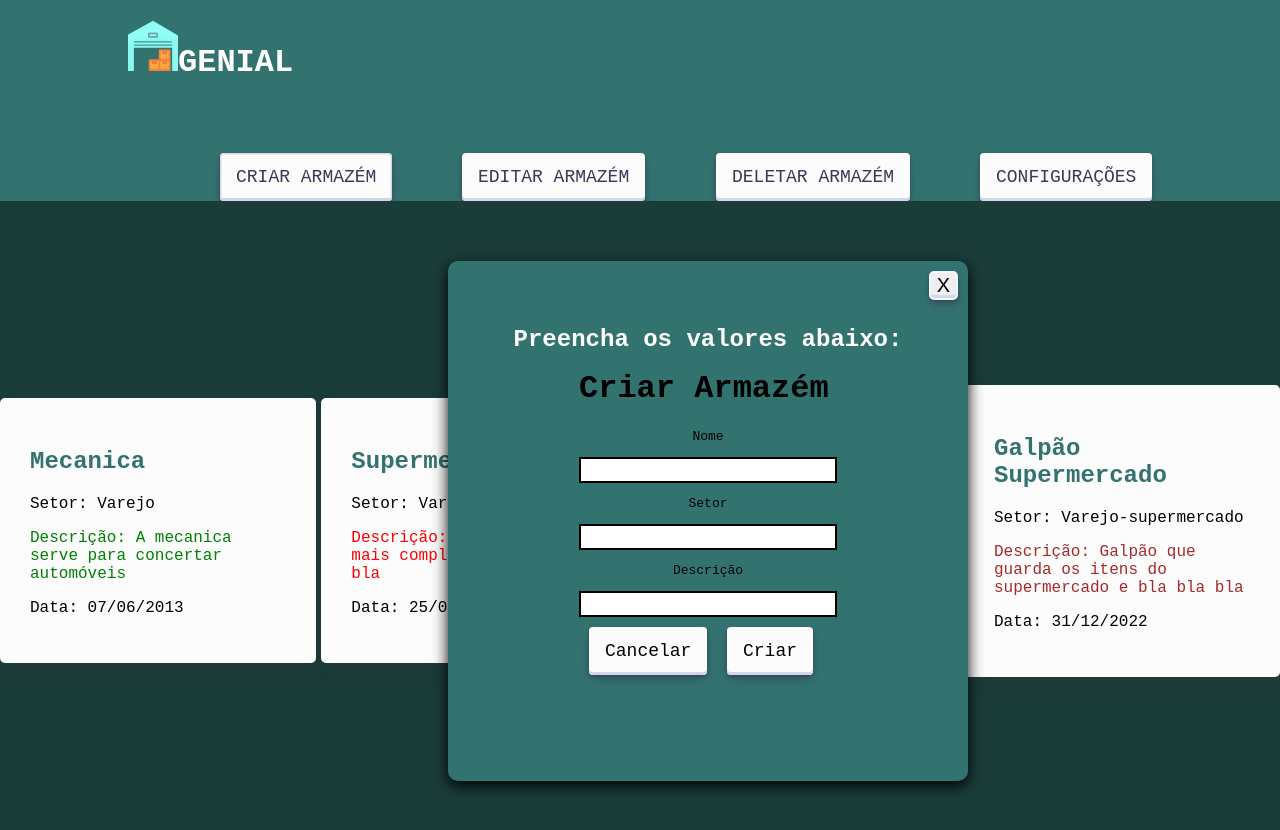
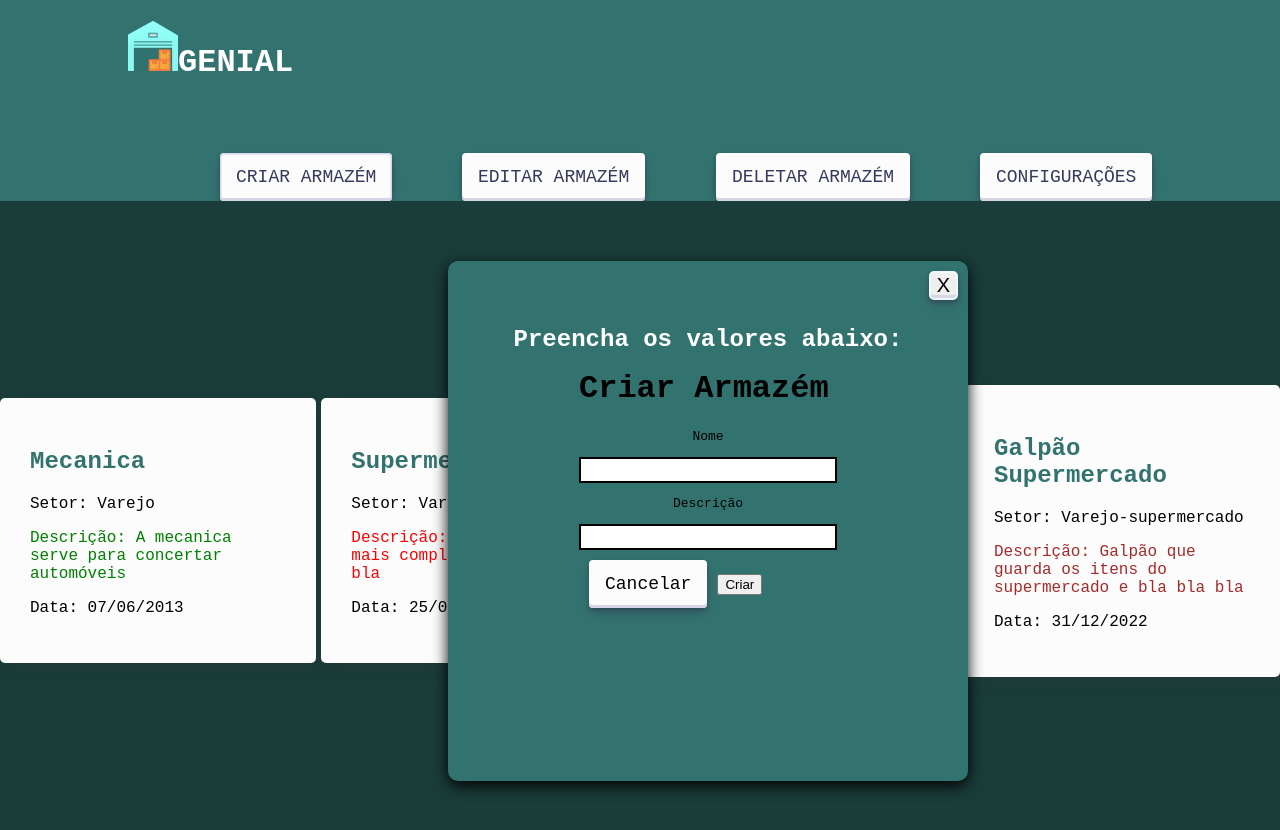
Before and after one commit to RicardoJun10r/GENIAL, a React (Create React App) app: page /home in a window 1280 px wide. Both pictures are taken after a click on the button "CRIAR ARMAZÉM". Shown: the top 830 px of the page. Built offline with nearby package versions, Linux system fonts and the light colour scheme.

Commit message:
criar armazem

```diff
--- a/src/components/Formularios/Criar/CriarArmazem.js
+++ b/src/components/Formularios/Criar/CriarArmazem.js
@@ -3,15 +3,18 @@ import '../FormStyle.css';
 import Button from "../../Button/Button";
 import { createStorage } from "../../../services/api";
 
-const CriarArmazem = ({ setModal }) => {
+const CriarArmazem = ({ setModal, setStorage }) => {
 
     const nome_armazem = useRef();
-    const setor_armazem = useRef();
     const descricao_armazem = useRef();
-    const data_armazem = useRef();
 
     const onSubmit = (e) => {
         e.preventDefault();
+    }
+
+    const criarArmazem = () => {
+        setStorage( createStorage(nome_armazem.current.value, descricao_armazem.current.value) );
+        setModal(false)
     }
 
     return(
@@ -32,17 +35,6 @@ const CriarArmazem = ({ setModal }) => {
 
                 <div className="floating-label-group-formulario">
                     <label className="floating-label-formulario">
-                        <p>Setor</p>
-                        <input
-                        type="text"
-                        className="form-control-formulario"
-                        ref={setor_armazem}
-                        />
-                    </label>
-                </div>
-
-                <div className="floating-label-group-formulario">
-                    <label className="floating-label-formulario">
                         <p>Descrição</p>
                     </label>
                     <input
@@ -54,7 +46,7 @@ const CriarArmazem = ({ setModal }) => {
             </form>
             <div className="footer-buttons">
                 <Button id="cancelBtn" handleClick={setModal} label={'Cancelar'} style={'crimson'} />
-                <Button handleClick={null} label={'Criar'} style={null} />
+                <button onClick={criarArmazem} >Criar</button>
             </div>
         </div>
     )
--- a/src/components/Formularios/Forms.js
+++ b/src/components/Formularios/Forms.js
@@ -3,13 +3,13 @@ import CriarArmazem from "./Criar/CriarArmazem.js";
 import EditarArmazem from "./Editar/EditarArmazem.js";
 import DeletarArmazem from "./Deletar/DeletarArmazem.js";
 
-const Forms = ({ index, setModal, modal }) => {
+const Forms = ({ index, setModal, setStorage, modal }) => {
 
     if(index === 0)
     {
         return(
             <div>
-                <CriarArmazem setModal={setModal} modal={modal} />
+                <CriarArmazem setModal={setModal} setStorage={setStorage} modal={modal} />
             </div>
         )
     }
--- a/src/pages/Home/home.js
+++ b/src/pages/Home/home.js
@@ -11,12 +11,17 @@ function Home()
 
   const [modal, setModal] = useState(false);
   const [index, setIndex] = useState(0);
+  const [storage, setStorage] = useState([]);
 
   const OPCAO = 'armazem';
 
+  const handleStorage = () => {
+
+  }
+
   useEffect(()=>{
     console.log(modal)
-  }, [modal], [index])
+  }, [modal], [index], [storage])
 
   return(
     <div className="containerHome">
@@ -24,7 +29,7 @@ function Home()
         <NavBar setModal={setModal} modal={modal} setIndex={setIndex}/>
       </div>
       <div className="wrapper">
-        {modal === true ? <div className='wrapper-modal'><ModalSimples setModal={setModal} opcao={OPCAO} formulario={<Forms setModal={setModal} modal={modal} index={index}/>} /></div> : null}
+        {modal === true ? <div className='wrapper-modal'><ModalSimples setModal={setModal} opcao={OPCAO} formulario={<Forms setModal={setModal} setStorage={setStorage} modal={modal} index={index}/>} /></div> : null}
         {database.map((inventario) => {
           return(
           <Row
```
